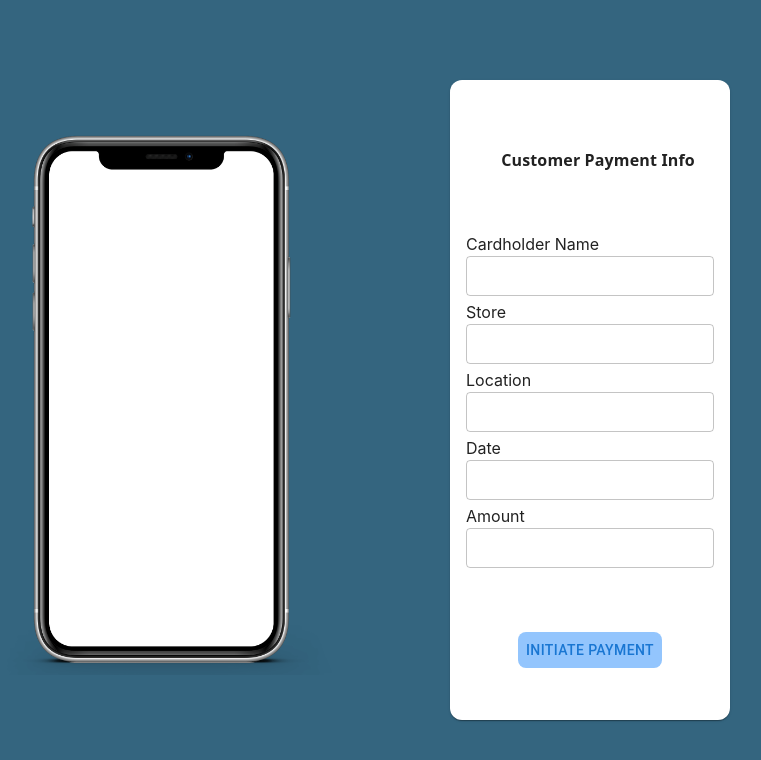
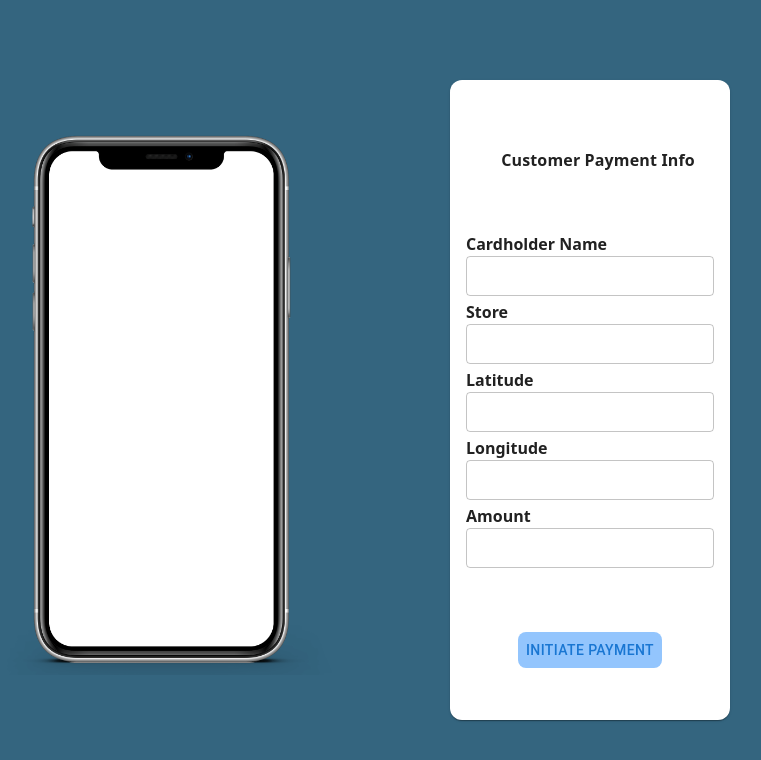
Before and after one commit to anthonycruzmacedo/SYFRockstars, a React (Create React App) app in the folder verpay/: page / in a window 1280 px wide. Shown: the top 760 px of the page, without its empty margins (283-1044 px from the left). Built offline with nearby package versions, Linux system fonts and the light colour scheme.

Commit message:
Style button titles, remove location and date, replace w lat/long

```diff
--- a/verpay/src/App.js
+++ b/verpay/src/App.js
@@ -15,8 +15,14 @@ import {
 } from "@mui/material";
 
 function App() {
-  const names = ["Harsh", "Grant", "Madison", "Shubham", "Anthony"];
-  const fieldTitle = ["Cardholder Name", "Store", "Location", "Date", "Amount"];
+  // const names = ["Harsh", "Grant", "Madison", "Shubham", "Anthony"];
+  const fieldTitle = [
+    "Cardholder Name",
+    "Store",
+    "Latitude",
+    "Longitude",
+    "Amount",
+  ];
 
   return (
     <div className="h-screen w-screen bg-[#34657F] flex flex-row">
@@ -57,7 +63,7 @@ function App() {
             </ListItem> */}
             {fieldTitle.map((title) => (
               <div className="mb-8 h-[36px]">
-                <p className="pl-4">{title}</p>
+                <p className="pl-4 font-semibold font-sans">{title}</p>
                 <ListItem className="w-full !py-0">
                   <TextField size="small" className="w-full !py-0 h-[12px]" />
                 </ListItem>
```
